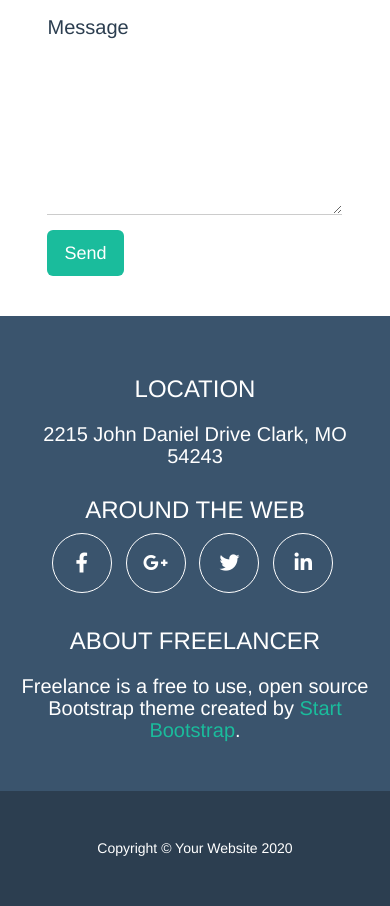
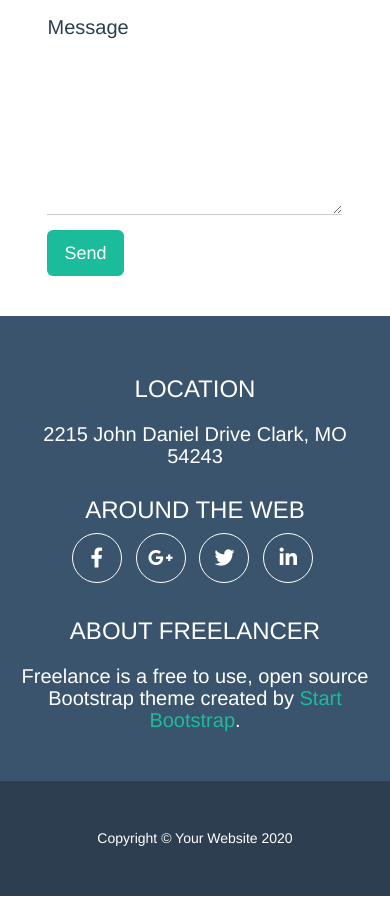
Before and after one commit to PaoloFrancesco-Marino/html-css-bootstrap-freelancer, a plain HTML site: page index.html in a window 390 px wide. Shown: the part 3708-4614 px from the top of the page. Drawn offline with nearby package versions, Linux system fonts and the light colour scheme.

Commit message:
add responsive icon-social (<768px> <992px>) - full page complete

```diff
--- a/index.html
+++ b/index.html
@@ -227,11 +227,9 @@
       <!-- footer-bottom -->
       <div class="footer-bottom">
         <div class="container">
-          <div class="row">
             <div class="text-center">
               <h5>Copyright &copy; Your Website 2020 </h5>
             </div>
-          </div>
         </div>
       </div>
     </footer><!-- /.Footer -->
--- a/styles/main.css
+++ b/styles/main.css
@@ -250,8 +250,8 @@
   border: 1px solid #fff;
   border-radius: 50%;
   font-size: 20px;
-  width: 60px;
-  height: 60px;
+  width: 50px;
+  height: 50px;
   color: #fff;
 }
 
@@ -274,3 +274,12 @@
   padding-bottom: 40px;
   color: #fff;
 }
+
+/* responsive-icon */
+@media all and (max-width: 991px) and (min-width: 769px) {
+  .footer-top ul li a i {
+    width: 40px;
+    height: 40px;
+  }
+
+}
```
